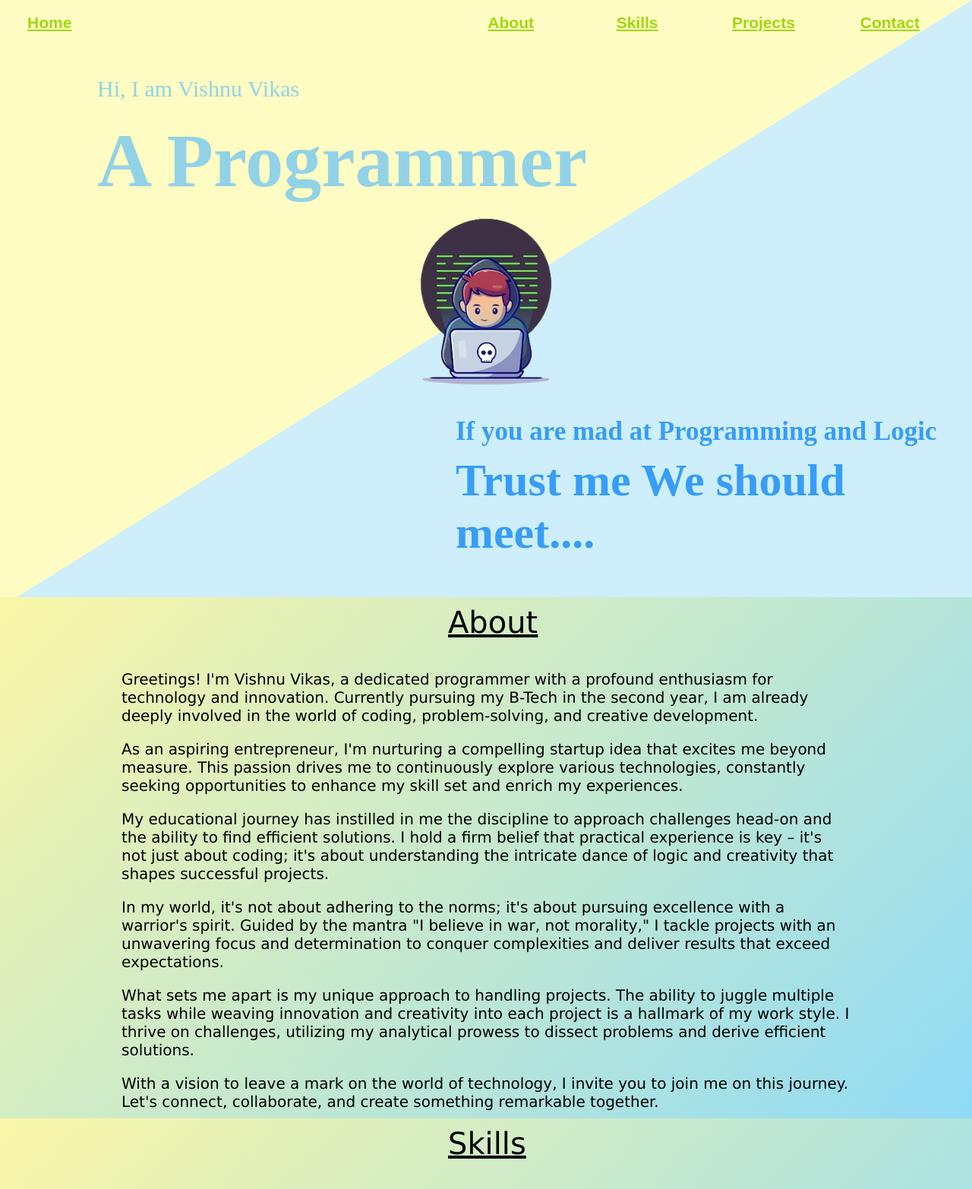
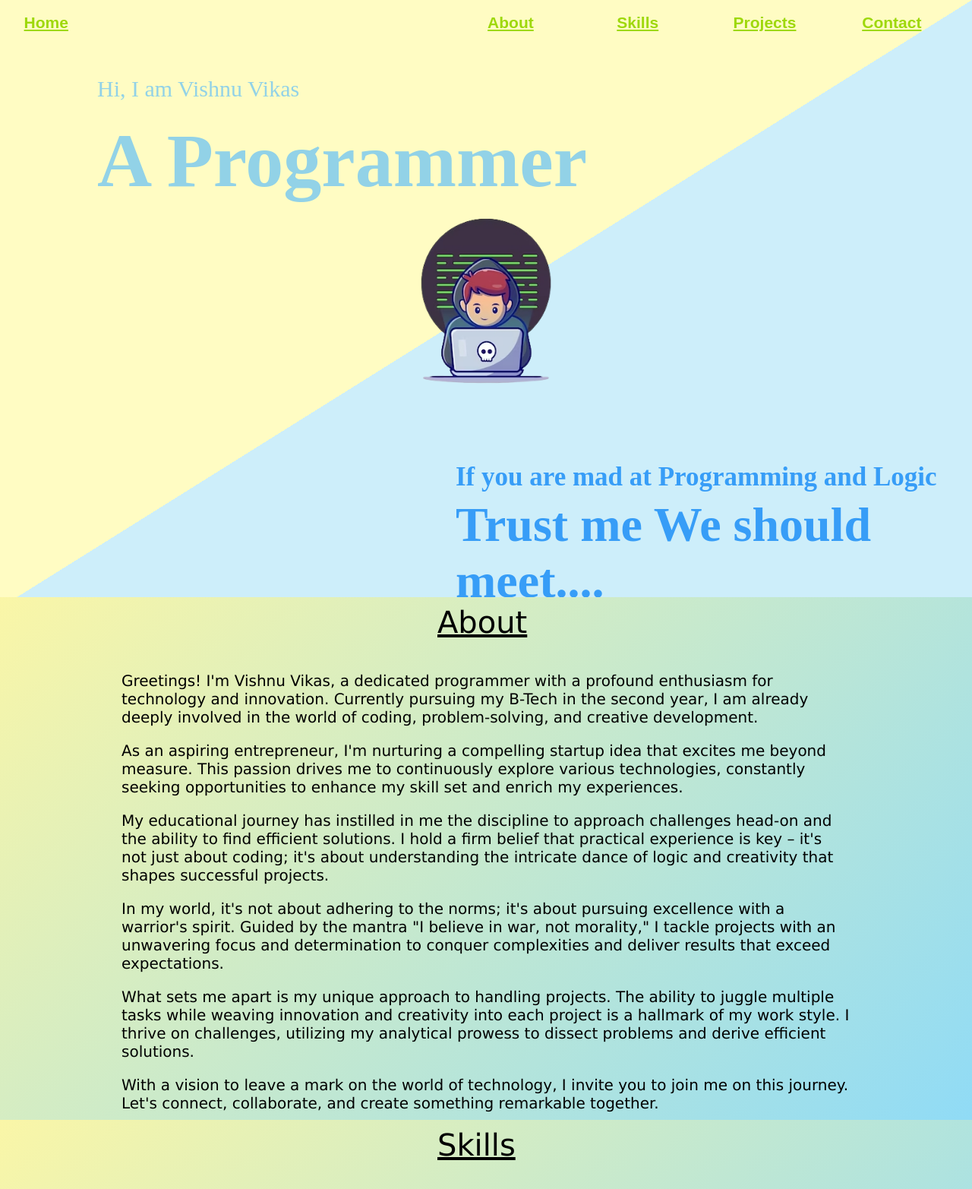
Before and after one commit to Vishnuvikas56/My-Portfolio, a plain HTML site: page index.html in a window 1280 px wide. Shown: the top 1565 px of the page at 76% size. Drawn offline with Linux system fonts and the light colour scheme.

Commit message:
Update index.html

```diff
--- a/index.html
+++ b/index.html
@@ -13,11 +13,11 @@
   <div class="triangle-container">
     <div class="button-container">
     <div class="header">
-      <button class="page-button" data-target="page1" style="flex: 2;text-align: left;margin-left: 30px;"><u>Home</u></button>
+      <button class="page-button" data-target="page1" style="flex: 2;text-align: left;margin-left: 2%;"><u>Home</u></button>
       <button class="page-button" data-target="page2" style="flex: 0.5;"><u>About</u></button>
       <button class="page-button" data-target="page3" style="flex: 0.5;"><u>Skills</u></button>
       <button class="page-button" data-target="page4" style="flex: 0.5;"><u>Projects</u></button>
-      <button class="page-button" data-target="page5" style="flex: 0.5;margin-right: 35px;"><u>Contact</u></button>
+      <button class="page-button" data-target="page5" style="flex: 0.5;margin-right: 2.5%;"><u>Contact</u></button>
     </div>
     </div>
     <div class="home page" id="page1">
@@ -27,16 +27,16 @@
       </div>
       <div class="middle">
           <div class="pic">
-              <img src="pot.png" height="300px" alt="">
+              <img src="pot.png" height="82%" alt="">
           </div>
       </div>
       <div class="footer">
         <p class="footer-text">If you are mad at Programming and Logic</p>
-        <p class="footer-text" style="margin-top: 10px;font-size: 60px;">Trust me We should meet....</p>
+        <p class="footer-text" style="margin-top: 0.5%;font-size: 400%;">Trust me We should meet....</p>
       </div>
     </div>
     <div class="about page" id="page2">
-      <p class="about-content" style="width: 100px;font-size: 40px;margin-bottom: 30px;"><u>About</u></p>
+      <p class="about-content" style="width: 10%;font-size: 250%;margin-bottom: 2.5%;"><u>About</u></p>
       <p class="about-content">
           Greetings! I'm Vishnu Vikas, a dedicated programmer with a profound enthusiasm for technology and innovation. Currently pursuing my B-Tech in the second year, I am already deeply involved in the world of coding, problem-solving, and creative development.
       </p>
@@ -57,7 +57,7 @@
       </p>
     </div>
     <div class="skills page" id="page3">
-      <p class="skill-content" style="width: 100px;font-size: 40px;margin-bottom: 30px;"><u>Skills</u></p>
+      <p class="skill-content" style="width: 10%;font-size: 250%;margin-bottom: 2.5%;"><u>Skills</u></p>
       <p class="skill-content">My diverse skill set is a fusion of mathematical rigor, software development prowess, and a passion for cutting-edge technologies. With a foundation in pure and applied mathematics, combined with a mastery of various programming languages and technologies, I bring a holistic approach to problem-solving and innovation.</p>
       <ul class="skill-content">
           <li><strong>Pure and Applied Mathematics:</strong> Equipped with a solid foundation in mathematics, I bring a unique analytical perspective to every project, ensuring precision and robustness in my solutions.</li>
@@ -70,7 +70,7 @@
       <p class="skill-content">My passion for learning and pushing the boundaries of my capabilities drives me to continuously expand my skill set. I'm not just a programmer; I'm a multidisciplinary problem solver.</p>
     </div>
     <div class="projects page" id="page4">
-      <p class="project-content" style="width: 100px;font-size: 40px;margin-bottom: 30px;"><u>Projects</u></p>
+      <p class="project-content" style="width: 10%;font-size: 250%;margin-bottom: 2.5%;"><u>Projects</u></p>
       <p class="project-content">My journey as a programmer has been punctuated by a series of dynamic projects that span different domains. From web development to algorithmic innovation, each project showcases my commitment to excellence and problem-solving prowess.</p>
       <ul class="project-content">
           <li class="project-content"><strong>Simon Game (Frontend):</strong> A dynamic and interactive implementation of the classic Simon memory game using HTML, CSS, and JavaScript, highlighting my frontend development skills.</li>
@@ -82,7 +82,7 @@
       <p class="project-content">Each project is a testament to my versatility as a programmer and my dedication to leveraging technology to solve real-world challenges. With each endeavor, I aim not just to complete a project, but to deliver excellence and innovation.</p>
     </div>
     <div class="contact page" id="page5">
-        <p class="contact-content" style="font-size: 40px;margin-bottom: 30px;"><u>Contact</u></p>
+        <p class="contact-content" style="width: 10%;font-size: 250%;margin-bottom: 2.5%;"><u>Contact</u></p>
         <p class="contact-content">Phone: <a href="tel:+917702565083">+917702565083</a></p>
         <p class="contact-content">Email: <a href="mailto:vishnuvikas5656@gmail.com">vishnuvikas5656@gmail.com</a></p>
         <a class="contact-content" href="https://www.instagram.com/vishnu.vikas.56/" target="_blank" rel="noopener noreferrer">
```
